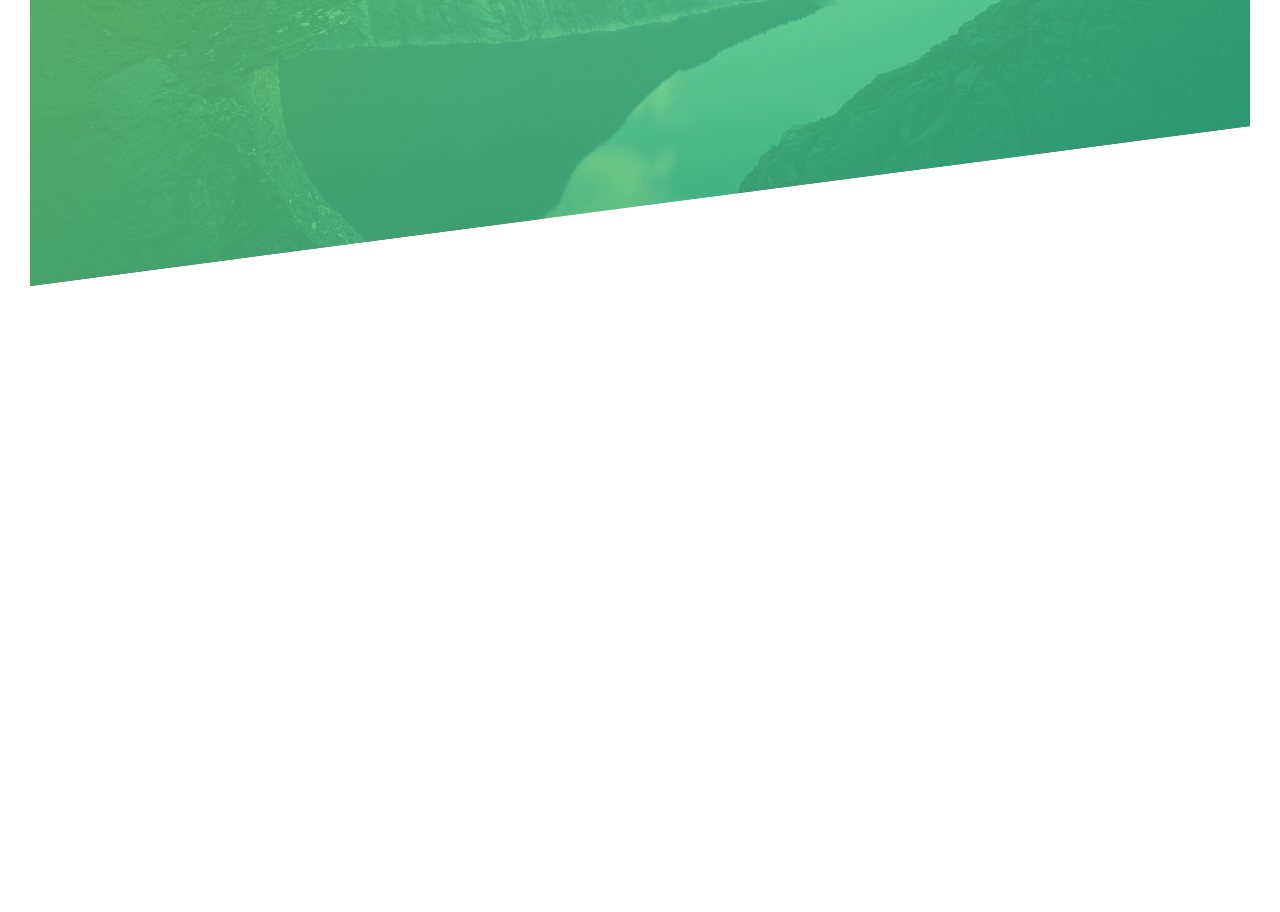
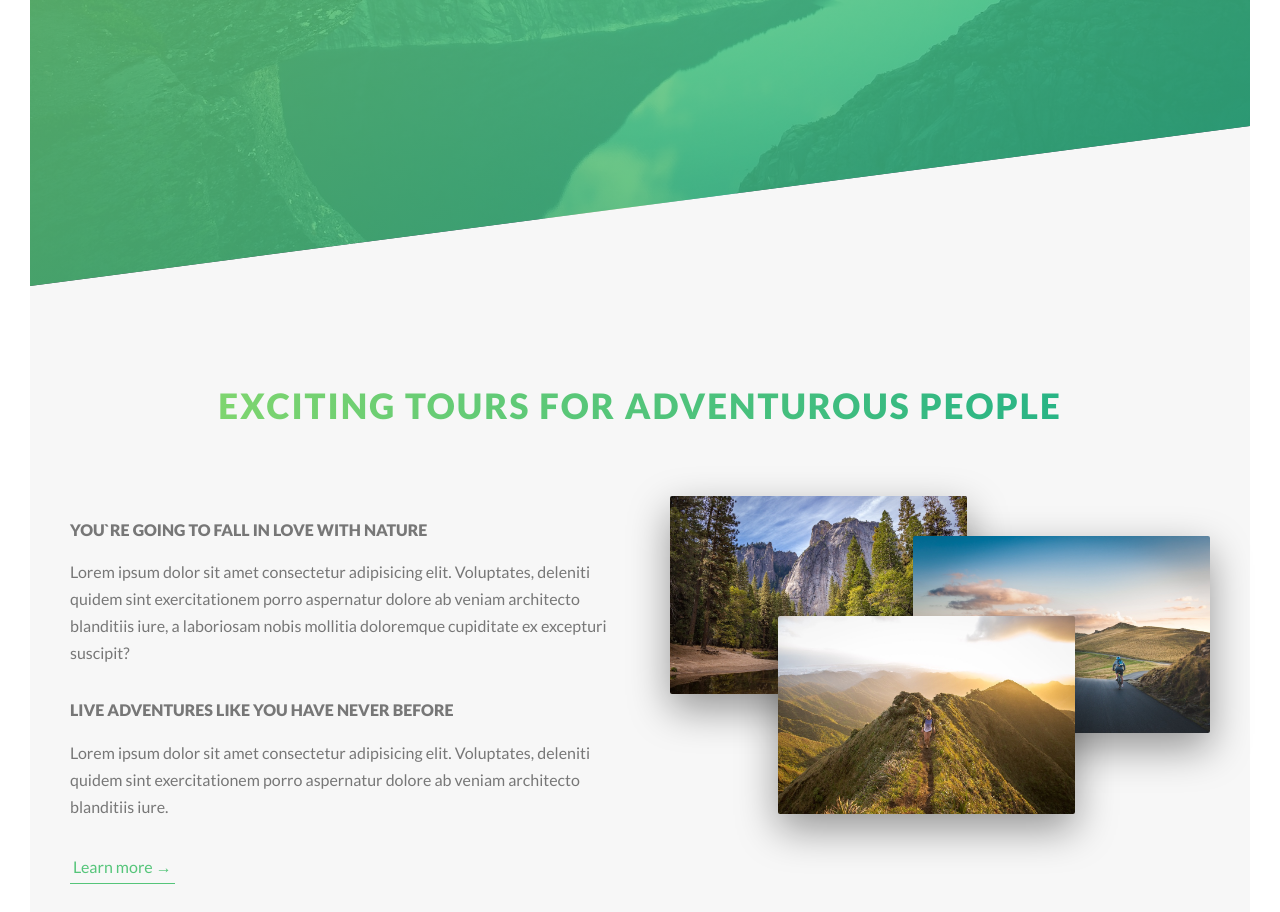
Before and after one commit to skalutki/Natours, a website built with webpack: page src/pages/index.html in a window 1280 px wide. Shown: the part 504-1416 px from the top of the page. Before the commit the page ends 820 px from the top, so only its background shows below. Built offline with nearby package versions, Linux system fonts and the light colour scheme.

Commit message:
feat: Section about HTML and CSS are done, add new file composition.scss to components file

```diff
--- a/src/pages/index.html
+++ b/src/pages/index.html
@@ -23,7 +23,7 @@
         <img src="../assets/img/logo-white.png" class="header__logo" alt="Logo" />
       </div>
       <div class="header__text-box flex">
-        <h1 class="heading__primarry">
+        <h1 class="heading__primary">
           <span class="heading__primarry--main">OUTDOORS</span>
           <span class="heading__primarry--sub">IS WHERE LIFE HAPPENS</span>
         </h1>
@@ -66,5 +66,39 @@
         <div class="col-3-of-4">Col 3 of 4</div>
       </div>
     </section>
-  --></body>
+      -->
+    <main class="main">
+      <section class="about">
+        <div class="u_center_text u_margin_bottom_big">
+          <h2 class="heading__secondary">Exciting tours for adventurous people</h2>
+        </div>
+
+        <div class="row">
+          <div class="col-1-of-2">
+            <h3 class="heading-tertiary u_margin_bottom_small">You`re going to fall in love with nature</h3>
+            <p class="paragraph">
+              Lorem ipsum dolor sit amet consectetur adipisicing elit. Voluptates, deleniti quidem sint exercitationem porro aspernatur dolore ab
+              veniam architecto blanditiis iure, a laboriosam nobis mollitia doloremque cupiditate ex excepturi suscipit?
+            </p>
+
+            <h3 class="heading-tertiary u_margin_bottom_small">Live adventures like you have never before</h3>
+            <p class="paragraph">
+              Lorem ipsum dolor sit amet consectetur adipisicing elit. Voluptates, deleniti quidem sint exercitationem porro aspernatur dolore ab
+              veniam architecto blanditiis iure.
+            </p>
+
+            <a class="button__text" href="#">Learn more &rarr;</a>
+          </div>
+
+          <div class="col-1-of-2">
+            <div class="composition">
+              <img src="../assets/img/nat-1-large.jpg" alt="Photo 1" class="composition__photo composition__photo--p1" />
+              <img src="../assets/img/nat-2-large.jpg" alt="Photo 2" class="composition__photo composition__photo--p2" />
+              <img src="../assets/img/nat-3-large.jpg" alt="Photo 3" class="composition__photo composition__photo--p3" />
+            </div>
+          </div>
+        </div>
+      </section>
+    </main>
+  </body>
 </html>
--- a/src/scss/abstracts/_variables.scss
+++ b/src/scss/abstracts/_variables.scss
@@ -2,6 +2,9 @@
 $lightGreen: #7ed56f;
 $mediumGreen: #55c57a;
 $darkGreen: #28b485;
+
+$greyLight1: #f7f7f7;
+
 $text: #777;
 $white: #fff;
 $shadowBlack: #000;
@@ -11,3 +14,7 @@ $shadowBlack: #000;
 $gridWidth: 114rem;
 $gutter-vertical: 8rem;
 $gutter-horizontial: 6rem;
+
+//FONT
+
+$defaultFontSize: 1.6rem;
--- a/src/scss/base/_base.scss
+++ b/src/scss/base/_base.scss
@@ -2,6 +2,8 @@
 *:before,
 *:after {
   box-sizing: inherit;
+  margin: 0;
+  padding: 0;
 }
 
 html {
--- a/src/scss/base/_typography.scss
+++ b/src/scss/base/_typography.scss
@@ -6,7 +6,7 @@ body {
   padding: 3rem;
 }
 
-.heading__primarry {
+.heading__primary {
   color: $white;
   text-transform: uppercase;
   backface-visibility: hidden;
@@ -28,3 +28,34 @@ body {
     animation: moveInRight 1s ease-out;
   }
 }
+
+.heading__secondary {
+  font-size: 3.5rem;
+  text-transform: uppercase;
+  font-weight: 700;
+  background-image: linear-gradient(to right, $lightGreen, $darkGreen);
+  display: inline-block;
+  -webkit-background-clip: text;
+  color: transparent;
+  letter-spacing: 0.2rem;
+  transition: all 0.2;
+
+  &:hover {
+    transform: skewY(2deg) skewX(15deg) scale(1.1);
+    text-shadow: 0.5rem 1rem 2rem rgba($shadowBlack, 0.2);
+  }
+}
+
+.heading-tertiary {
+  font-size: $defaultFontSize;
+  font-weight: 700;
+  text-transform: uppercase;
+}
+
+.paragraph {
+  font-size: $defaultFontSize;
+
+  &:not(:last-child) {
+    margin-bottom: 3rem;
+  }
+}
--- a/src/scss/base/_utillities.scss
+++ b/src/scss/base/_utillities.scss
@@ -0,0 +1,13 @@
+.u_center_text {
+  text-align: center;
+}
+
+.u_margin_bottom_small {
+  margin-bottom: 1.5rem;
+}
+.u_margin_bottom_medium {
+  margin-bottom: 4rem;
+}
+.u_margin_bottom_big {
+  margin-bottom: 8rem;
+}
--- a/src/scss/components/_button.scss
+++ b/src/scss/components/_button.scss
@@ -8,7 +8,7 @@
     border-radius: 10rem;
     transition: transform 0.2s;
     position: relative;
-    font-size: 1.6rem;
+    font-size: $defaultFontSize;
   }
 
   &:hover {
@@ -50,3 +50,28 @@
     animation: moveInBottom 0.8s ease-out 0.75s backwards;
   }
 }
+
+.button__text {
+  &:link,
+  &:visited {
+    font-size: $defaultFontSize;
+    color: $mediumGreen;
+    display: inline-block;
+    text-decoration: none;
+    border-bottom: 1px solid $mediumGreen;
+    padding: 3px;
+    transition: all 0.2s;
+  }
+
+  &:hover {
+    background-color: $mediumGreen;
+    color: $white;
+    box-shadow: 0 1rem 2rem rgba($color: $shadowBlack, $alpha: 0.15);
+    transform: translateY(-2px);
+  }
+
+  &:active {
+    box-shadow: 0 0.5rem 1rem rgba($color: $shadowBlack, $alpha: 0.15);
+    transform: translateY(0);
+  }
+}
--- /dev/null
+++ b/src/scss/components/_composition.scss
@@ -0,0 +1,37 @@
+.composition {
+  position: relative;
+  &__photo {
+    width: 55%;
+    box-shadow: 0 1.5rem 4rem rgba($color: $shadowBlack, $alpha: 0.4);
+    border-radius: 2px;
+    position: absolute;
+    z-index: 1;
+    transition: all 0.2s;
+    outline-offset: 2rem;
+
+    &--p1 {
+      left: 0;
+      top: -2rem;
+    }
+
+    &--p2 {
+      right: 0;
+      top: 2rem;
+    }
+
+    &--p3 {
+      left: 20%;
+      top: 10rem;
+    }
+
+    &:hover {
+      outline: 1.5rem solid $mediumGreen;
+      transform: scale(1.05) translateY(-0.5rem);
+      box-shadow: 0 2.5rem 4rem rgba($color: $shadowBlack, $alpha: 0.5);
+      z-index: 2;
+    }
+  }
+  &:hover &__photo:not(:hover) {
+    transform: scale(0.95);
+  }
+}
--- a/src/scss/layout/_grid.scss
+++ b/src/scss/layout/_grid.scss
@@ -1,6 +1,5 @@
 .row {
   max-width: $gridWidth;
-  background-color: #eee;
   margin: 0 auto;
 
   &:not(:last-child) {
@@ -10,7 +9,6 @@
   @include clearfix;
 
   [class^="col-"] {
-    background-color: orangered;
     float: left;
 
     &:not(:last-child) {
--- a/src/scss/main.scss
+++ b/src/scss/main.scss
@@ -16,6 +16,7 @@
 @import "base/utillities";
 
 @import "components/button";
+@import "components/composition";
 
 @import "layout/grid";
 @import "layout/header.scss";
--- a/src/scss/pages/_home.scss
+++ b/src/scss/pages/_home.scss
@@ -0,0 +1,5 @@
+.about {
+  background-color: $greyLight1;
+  padding: 25rem 0;
+  margin-top: -20vh;
+}
```
